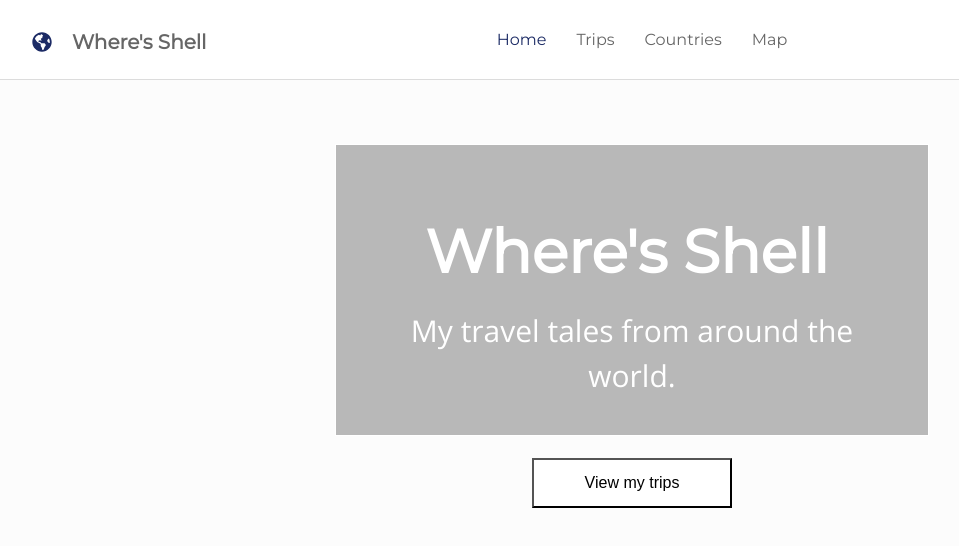
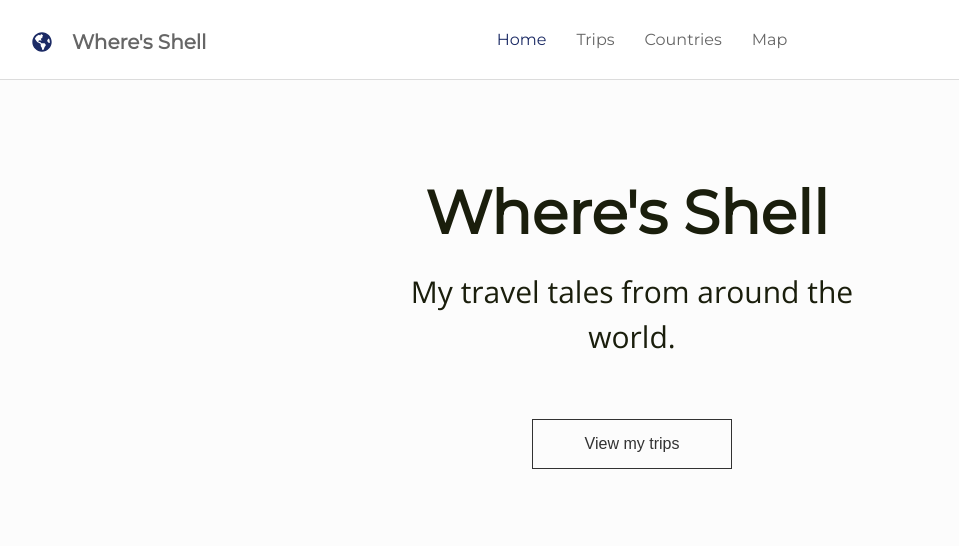
Before and after one commit to chrdina/shells-steps, a React (Create React App) app: page / in a window 1280 px wide. Shown: the top 546 px of the page, without its empty margins (8-967 px from the left). Built offline with nearby package versions, Linux system fonts and the light colour scheme; no server answers.

Commit message:
bumped homepage title a little higher

```diff
--- a/src/index.css
+++ b/src/index.css
@@ -326,15 +326,15 @@ hr.style-1 {
   display: block;
   height: 250px;
   width: 40%;
-  margin-top: 5%;
+  margin-top: 2%;
   margin-bottom: 60px;
   padding: 40px;
   padding-bottom: 0;
   text-align: center;
   font-family: var(--font-heading);
-  color: white;
-  background-color: rgba(80,80,80,0.4);
-  border: 1px solid white;
+  color: #1a1e0c;
+  /* background-color: rgba(80,80,80,0.4); */
+  /* border: 1px solid white; */
   /* visibility: hidden; */
 }
 .title-area h1 {
@@ -357,14 +357,22 @@ hr.style-1 {
 .title-cta {
   height: 50px;
   width: 200px;
+  opacity: 0;
   margin-top: 60px;
-  color: black;
+  color: var(--color-charcoal);
   font-size: 16px;
-  background: white;
+  background: none;
+  animation-name: fadeIn;
+  animation-delay: 2s;
+  animation-duration: 3s;
+  animation-fill-mode: forwards;
+  box-shadow: none;
+  border: 1px solid var(--color-charcoal);
 }
 .title-cta:hover {
-  background-color: var(--color-light-blue);
+  background-color: var(--color-light-grey);
   cursor: pointer;
+
 }
 
 
```
